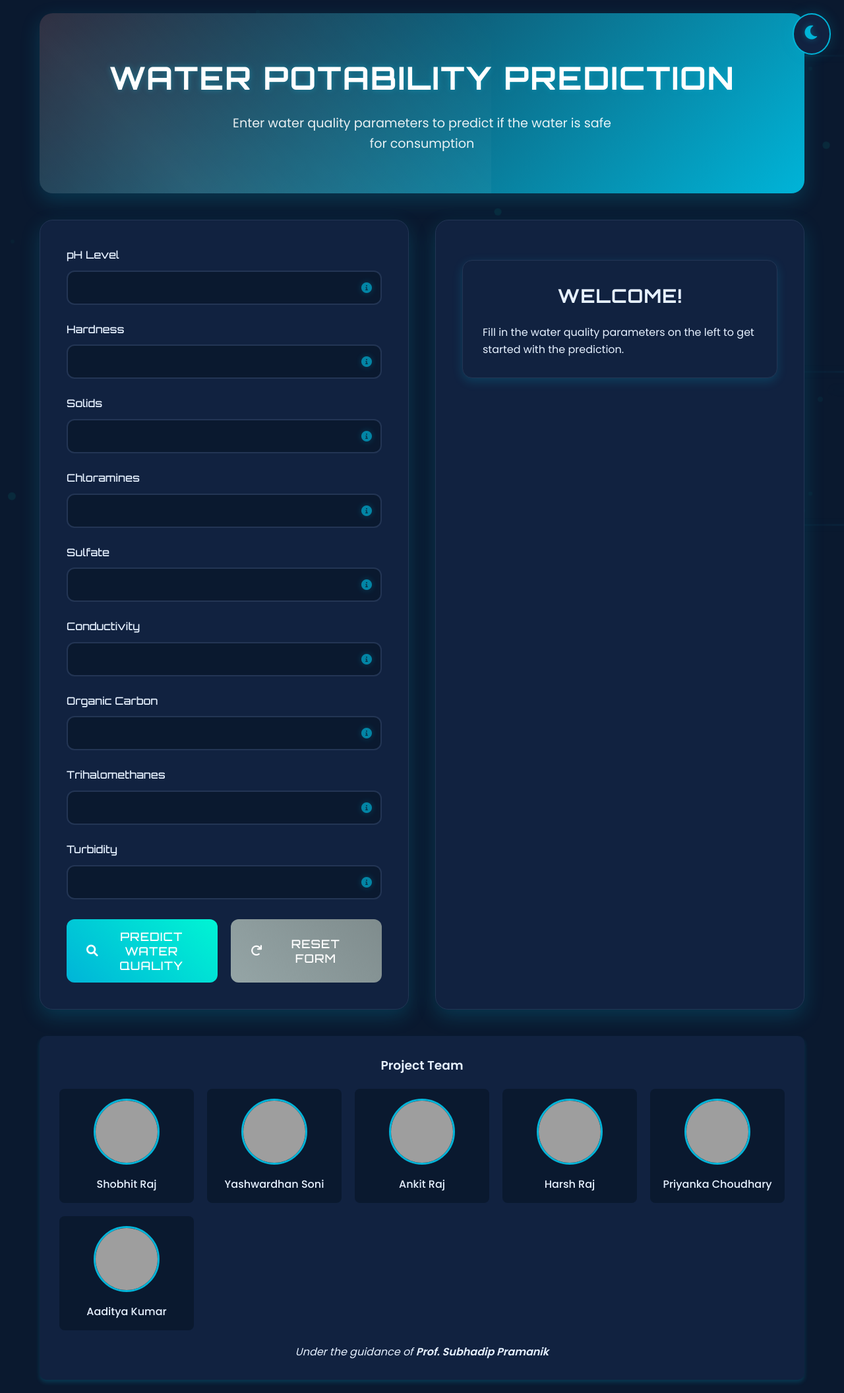
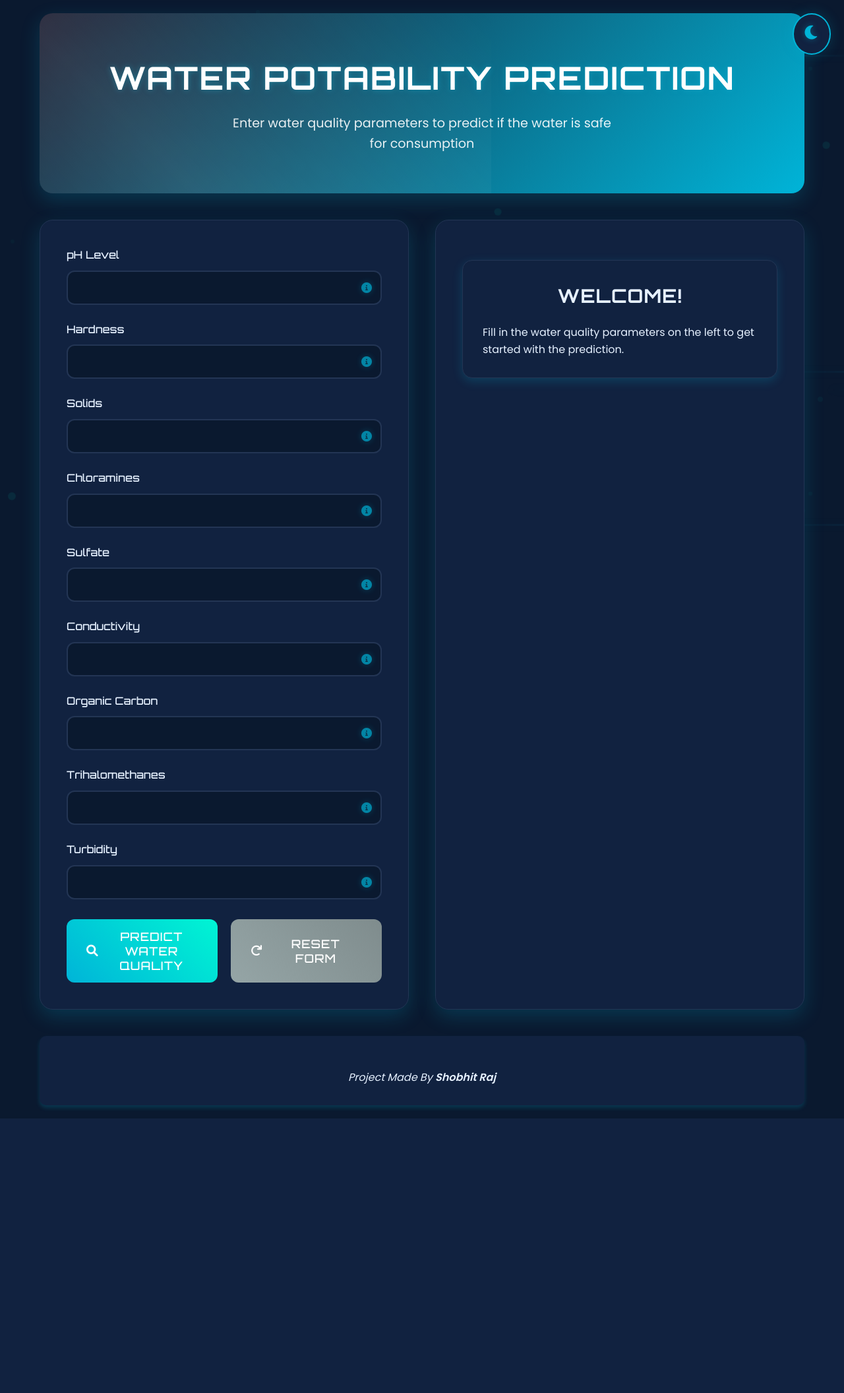
Before and after one commit to lucifer9973/water-quality-app, a Python web app: template templates/index.html in a window 1280 px wide. Shown: the whole page at 66% size. After the commit the page ends 1695 px from the top, so only its background shows below. Run offline with Jinja, Linux system fonts and the light colour scheme; the template is opened without the code that fills it, so the values that code supplies are empty; grey boxes are pictures that could not be loaded.

Commit message:
Update index.html

```diff
--- a/templates/index.html
+++ b/templates/index.html
@@ -710,65 +710,8 @@
         </div>
 
         <div class="footer">
-            <h3>Project Team</h3>
-            <div class="team-members">
-                <div class="team-member">
-                    <img src="{{ url_for('static', filename='images/shobhit.jpg') }}" alt="Shobhit Raj" class="profile-image" onerror="this.onerror=null; this.src='https://via.placeholder.com/100';">
-                    <p>Shobhit Raj</p>
-                    <div class="member-dialog">
-                        <h4>Shobhit Raj</h4>
-                        <p>Team Lead & Frontend Developer</p>
-                        <p>Expertise in UI/UX design and web development</p>
-                    </div>
-                </div>
-                <div class="team-member">
-                    <img src="{{ url_for('static', filename='images/yashwardhan.jpg') }}" alt="Yashwardhan Soni" class="profile-image" onerror="this.onerror=null; this.src='https://via.placeholder.com/100';">
-                    <p>Yashwardhan Soni</p>
-                    <div class="member-dialog">
-                        <h4>Yashwardhan Soni</h4>
-                        <p>Backend Developer</p>
-                        <p>Specialized in Python and Flask development</p>
-                    </div>
-                </div>
-                <div class="team-member">
-                    <img src="{{ url_for('static', filename='images/ankit.jpg') }}" alt="Ankit Raj" class="profile-image" onerror="this.onerror=null; this.src='https://via.placeholder.com/100';">
-                    <p>Ankit Raj</p>
-                    <div class="member-dialog">
-                        <h4>Ankit Raj</h4>
-                        <p>ML Engineer</p>
-                        <p>Expert in machine learning and data analysis</p>
-                    </div>
-                </div>
-                <div class="team-member">
-                    <img src="{{ url_for('static', filename='images/harsh.jpg') }}" alt="Harsh Raj" class="profile-image" onerror="this.onerror=null; this.src='https://via.placeholder.com/100';">
-                    <p>Harsh Raj</p>
-                    <div class="member-dialog">
-                        <h4>Harsh Raj</h4>
-                        <p>Data Analyst</p>
-                        <p>Specialized in data preprocessing and model optimization</p>
-                    </div>
-                </div>
-                <div class="team-member">
-                    <img src="{{ url_for('static', filename='images/priyanka.jpg') }}" alt="Priyanka Choudhary" class="profile-image" onerror="this.onerror=null; this.src='https://via.placeholder.com/100';">
-                    <p>Priyanka Choudhary</p>
-                    <div class="member-dialog">
-                        <h4>Priyanka Choudhary</h4>
-                        <p>UI Designer</p>
-                        <p>Expert in creating beautiful and intuitive interfaces</p>
-                    </div>
-                </div>
-                <div class="team-member">
-                    <img src="{{ url_for('static', filename='images/aadi.jpg') }}" alt="Aaditya Kumar" class="profile-image" onerror="this.onerror=null; this.src='https://via.placeholder.com/100';">
-                    <p>Aaditya Kumar</p>
-                    <div class="member-dialog">
-                        <h4>Aaditya Kumar</h4>
-                        <p>Testing Engineer</p>
-                        <p>Ensures quality and reliability of the application</p>
-                    </div>
-                </div>
-            </div>
             <p style="margin-top: 20px; font-style: italic;">
-                Under the guidance of <strong>Prof. Subhadip Pramanik</strong>
+                Project Made By <strong>Shobhit Raj</strong>
             </p>
         </div>
     </div>
```
